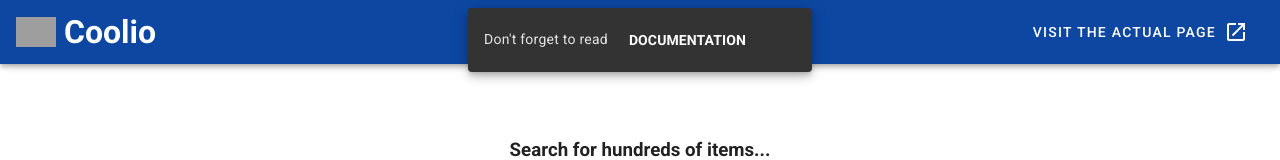
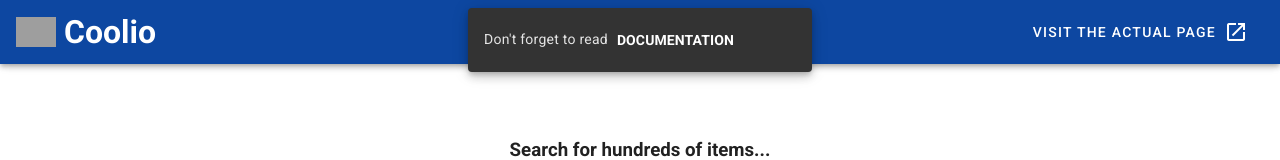
Before and after one commit to mehmeteyupoglu/coolio, a Vue app: page / in a window 1280 px wide. Shown: the top 160 px of the page. Built offline with nearby package versions, Linux system fonts and the light colour scheme; grey boxes are pictures that could not be loaded.

Commit message:
refactor: turn custom spinner into a resuable component/atom

```diff
--- /dev/null
+++ b/src/components/atoms/custom-spinner.vue
@@ -0,0 +1,26 @@
+<template>
+  <v-progress-circular
+    v-if="loading"
+    :width="1"
+    color="primary"
+  ></v-progress-circular>
+</template>
+
+<script>
+/**
+ * A @component that appears on loading
+ * accepts a loading state
+ * @example <custom-spinner :loading="loading"></custom-spinner>
+ */
+
+export default {
+  name: "CustomSpinner",
+  props: {
+    loading: {
+      type: Boolean,
+      default: false,
+    },
+  },
+  data: () => ({}),
+};
+</script>
--- a/src/components/atoms/index.js
+++ b/src/components/atoms/index.js
@@ -1,3 +1,4 @@
 import SearchInput from "./search-input.vue";
+import CustomSpinner from "./custom-spinner.vue";
 
-export { SearchInput };
+export { SearchInput, CustomSpinner };
--- a/src/components/templates/home.vue
+++ b/src/components/templates/home.vue
@@ -2,7 +2,12 @@
   <v-container>
     <v-snackbar top dark v-model="snackbar" timeout="-1"
       >Don't forget to read
-      <v-btn text :href="path" target="_blank" class="subtitle-2">
+      <v-btn
+        text
+        :href="path"
+        target="_blank"
+        class="subtitle-2 mx-0 px-1 py-0 my-0"
+      >
         <strong>documentation</strong></v-btn
       >
     </v-snackbar>
@@ -14,12 +19,9 @@
         </h3>
       </v-col>
       <v-col class="mb-2" cols="12">
-        <search-input />
-        <v-progress-circular
-          v-if="loading"
-          :width="1"
-          color="primary"
-        ></v-progress-circular>
+        <search-input></search-input>
+
+        <custom-spinner :loading="loading"></custom-spinner>
       </v-col>
     </v-row>
   </v-container>
@@ -35,11 +37,12 @@
 import { mapGetters } from "vuex";
 
 // import local files
-import { SearchInput } from "../atoms";
+import { SearchInput, CustomSpinner } from "../atoms";
 
 export default {
   components: {
     SearchInput,
+    CustomSpinner,
   },
   name: "Home",
 
```
